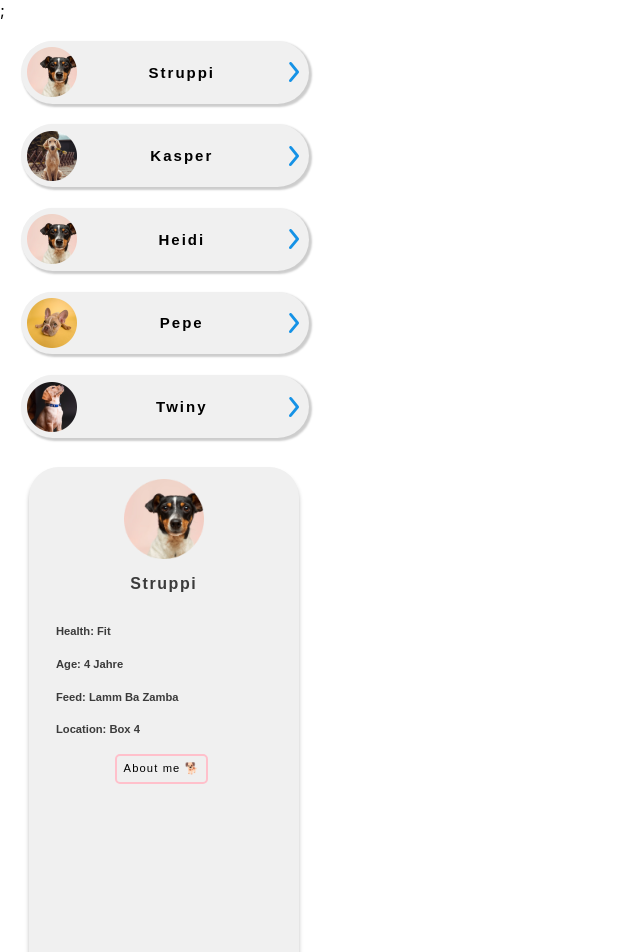
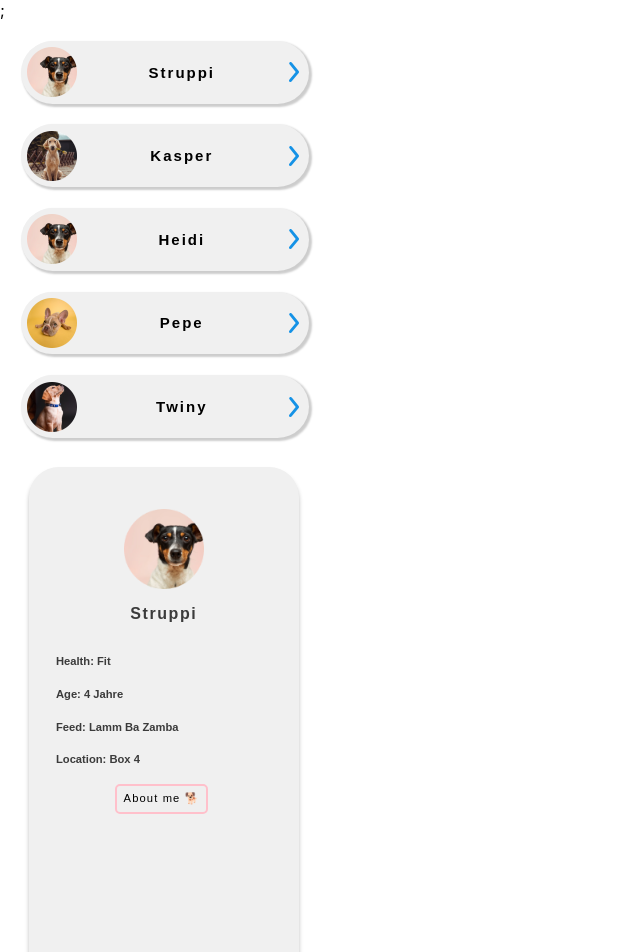
Before and after one commit to Lu202/Capstone-Project, a Next.js app: page / in a window 1280 px wide. Shown: the top 952 px of the page, without its empty margins (0-640 px from the left). Built offline with nearby package versions, Linux system fonts and the light colour scheme.

Commit message:
style corrected

```diff
--- a/src/components/card-open/Button.styled.js
+++ b/src/components/card-open/Button.styled.js
@@ -1,6 +1,6 @@
 import styled from 'styled-components';
 
-const ButtonContainer = styled.span`
+const ButtonContainer = styled.div`
 	margin-left: 4.5rem;
 `;
 export default ButtonContainer;
--- a/src/components/card-open/ImageContainer.js
+++ b/src/components/card-open/ImageContainer.js
@@ -1,6 +1,7 @@
 import styled from 'styled-components';
 
 const ImageContainer = styled.div`
+	margin-top: 30px;
 	display: flex;
 	justify-content: center;
 `;
--- a/src/components/card-open/UpperContainer.styled.js
+++ b/src/components/card-open/UpperContainer.styled.js
@@ -2,8 +2,7 @@ import styled from 'styled-components';
 
 const UpperContainer = styled.article`
 	img {
-		margin-left: 5.3rem;
-		margin-top: 1.88rem;
+		_margin-left: 5.3rem;
 	}
 `;
 export default UpperContainer;
```
